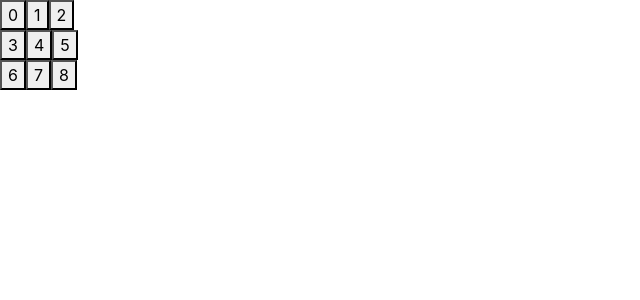
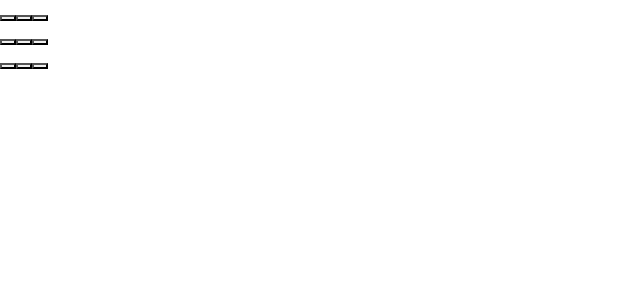
Before and after one commit to mandumeans/naviewsi, a Nuxt app: page /board in a window 1280 px wide. Shown: the top 300 px of the page, without its empty margins (0-640 px from the left). Built offline with nearby package versions, Linux system fonts and the light colour scheme.

Commit message:
컴포넌트 모듈화 성공 List render 다시 하는데 set안써도 되네..?

```diff
--- a/pages/board.vue
+++ b/pages/board.vue
@@ -2,7 +2,7 @@
   <div id="board" class="board-row">
     <div class="board-row" v-for="(square_line_list, xIdx) in square_list" :key="square_line_list.id">
       <button class="square" @click="changeButtonState(xIdx, yIdx)" v-for="(item, yIdx) in square_line_list" :key="item.id">
-          {{ item }}
+          {{ item.value }}
       </button>
     </div>
   </div>
@@ -29,7 +29,10 @@ export default {
           const square_line_list = [];
             for(let j = 0; j < BOARD_SIZE; j++) {
                 const number = (BOARD_SIZE * i) + j;
-                square_line_list.push(number);
+                square_line_list.push({
+                  number : number,
+                  value : ""
+                });
             }
             square_list.push(square_line_list);
         }
@@ -37,7 +40,7 @@ export default {
     },
     changeButtonState: function(x, y){
       var vm = this;
-      vm.$set(this.square_list[x], y, (this.xIsNext ? 'X' : 'O'));
+      this.square_list[x][y].value = (this.xIsNext ? 'X' : 'O');
       vm.xIsNext = !vm.xIsNext;
     }
   }
--- a/pages/index.vue
+++ b/pages/index.vue
@@ -16,6 +16,9 @@ import 'static/board.css'
 
 export default {
   name: 'app',
+  components: {
+    'board': board
+  },
   data(){
     return {
     }
```
